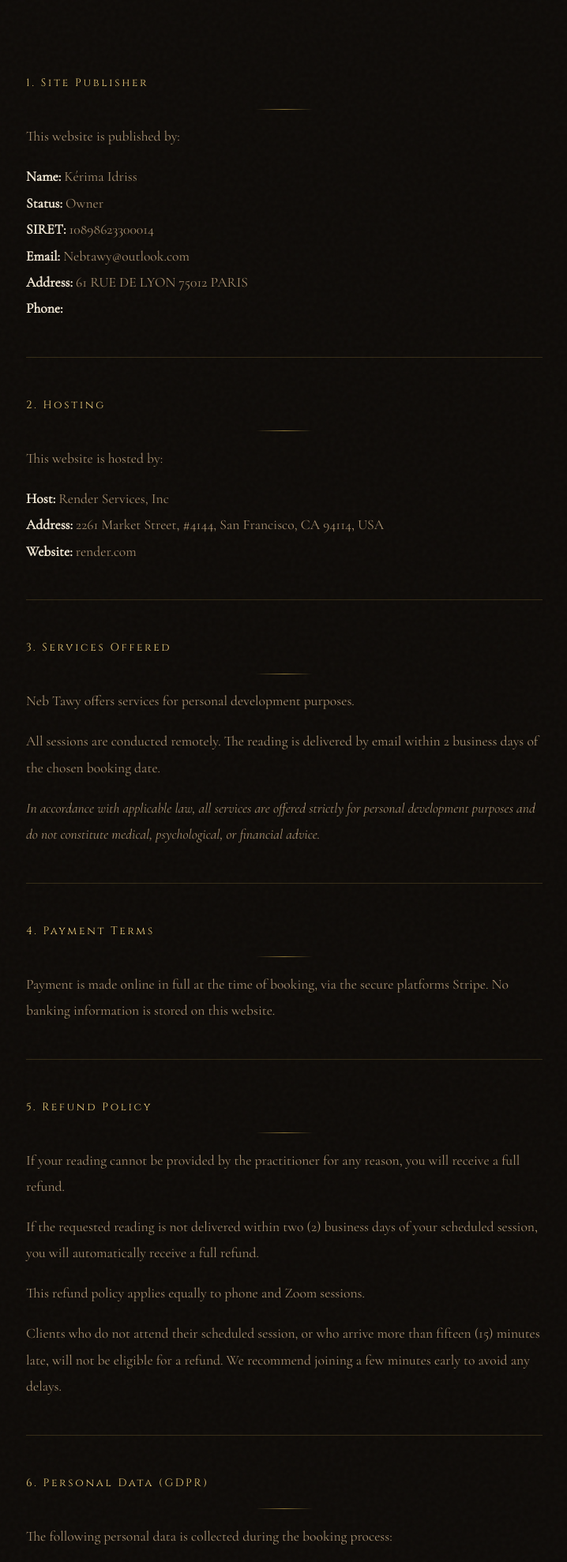
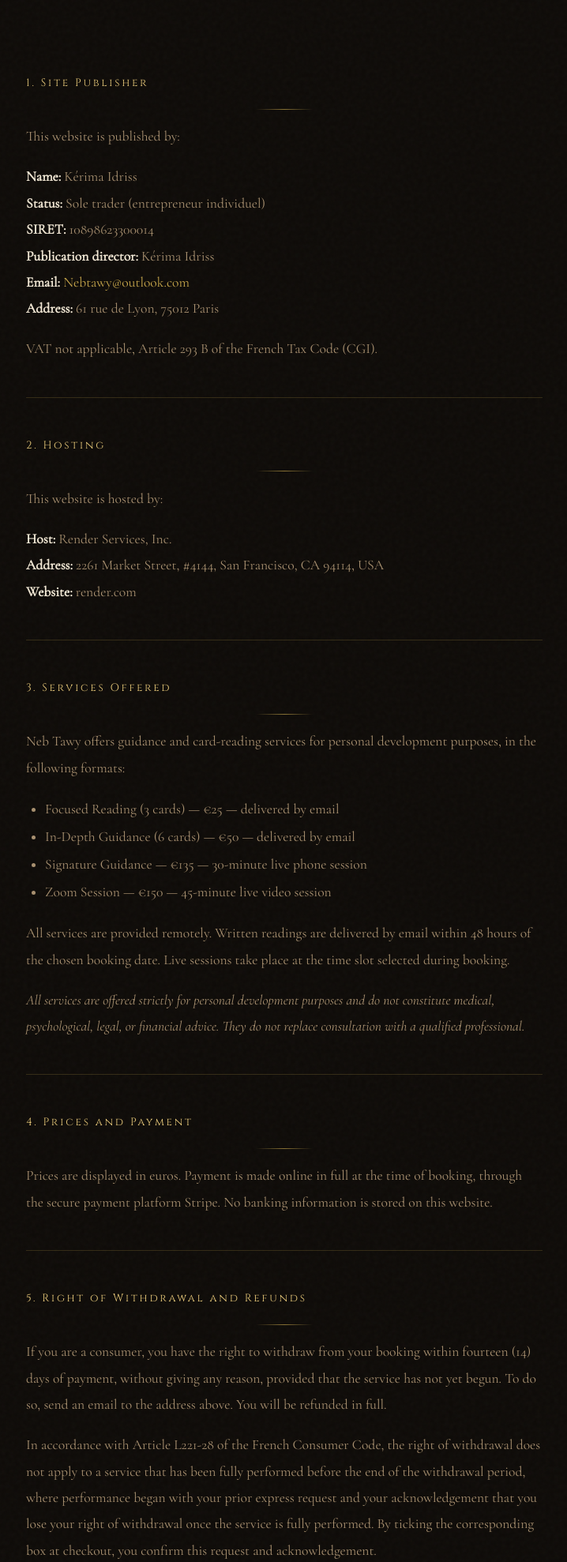
Before and after one commit to 5w1555/neb-tawy-website, a Django app: page /fr/mentions-legales/ in a window 1280 px wide. Shown: the part 806-2784 px from the top of the page at 79% size, without its empty margins (280-998 px from the left). Run offline with Django 5.2, Linux system fonts and the light colour scheme.

Commit message:
Update legal notice with revised information

```diff
--- a/core/templates/mentions-legales.html
+++ b/core/templates/mentions-legales.html
@@ -17,11 +17,14 @@
         <p>{% trans "This website is published by:" %}</p>
         <p>
             <strong>{% trans "Name:" %}</strong> Kérima Idriss<br>
-            <strong>{% trans "Status:" %}</strong> {% trans "Owner" %}<br>
+            <strong>{% trans "Status:" %}</strong> {% trans "Sole trader (entrepreneur individuel)" %}<br>
             <strong>{% trans "SIRET:" %}</strong> 10898623300014<br>
-            <strong>{% trans "Email:" %}</strong> Nebtawy@outlook.com<br>
-            <strong>{% trans "Address:" %}</strong> 61 RUE DE LYON 75012 PARIS<br>
-            <strong>{% trans "Phone:" %}</strong>
+            <strong>{% trans "Publication director:" %}</strong> Kérima Idriss<br>
+            <strong>{% trans "Email:" %}</strong> <a href="mailto:Nebtawy@outlook.com">Nebtawy@outlook.com</a><br>
+            <strong>{% trans "Address:" %}</strong> 61 rue de Lyon, 75012 Paris
+        </p>
+        <p>
+            {% blocktrans %}VAT not applicable, Article 293 B of the French Tax Code (CGI).{% endblocktrans %}
         </p>
     </div>
 
@@ -29,7 +32,7 @@
         <h2>{% trans "2. Hosting" %}</h2>
         <p>{% trans "This website is hosted by:" %}</p>
         <p>
-            <strong>{% trans "Host:" %}</strong> Render Services, Inc<br>
+            <strong>{% trans "Host:" %}</strong> Render Services, Inc.<br>
             <strong>{% trans "Address:" %}</strong> 2261 Market Street, #4144, San Francisco, CA 94114, USA<br>
             <strong>{% trans "Website:" %}</strong> render.com
         </p>
@@ -38,41 +41,69 @@
     <div class="legal-block">
         <h2>{% trans "3. Services Offered" %}</h2>
         <p>
-            {% trans "Neb Tawy offers services for personal development purposes." %}
+            {% trans "Neb Tawy offers guidance and card-reading services for personal development purposes, in the following formats:" %}
         </p>
+        <ul class="legal-list">
+            <li>{% trans "Focused Reading (3 cards) — €25 — delivered by email" %}</li>
+            <li>{% trans "In-Depth Guidance (6 cards) — €50 — delivered by email" %}</li>
+            <li>{% trans "Signature Guidance — €135 — 30-minute live phone session" %}</li>
+            <li>{% trans "Zoom Session — €150 — 45-minute live video session" %}</li>
+        </ul>
         <p>
-            {% blocktrans %}All sessions are conducted remotely. The reading is delivered by email within 2 business days of the chosen booking date.{% endblocktrans %}
+            {% blocktrans %}All services are provided remotely. Written readings are delivered by email within 48 hours of the chosen booking date. Live sessions take place at the time slot selected during booking.{% endblocktrans %}
         </p>
         <p style="font-style: italic; color: var(--text-muted);">
-            {% blocktrans %}In accordance with applicable law, all services are offered strictly for personal development purposes and do not constitute medical, psychological, or financial advice.{% endblocktrans %}
+            {% blocktrans %}All services are offered strictly for personal development purposes and do not constitute medical, psychological, legal, or financial advice. They do not replace consultation with a qualified professional.{% endblocktrans %}
         </p>
     </div>
 
     <div class="legal-block">
-        <h2>{% trans "4. Payment Terms" %}</h2>
+        <h2>{% trans "4. Prices and Payment" %}</h2>
         <p>
-            {% blocktrans %}Payment is made online in full at the time of booking, via the secure platforms Stripe. No banking information is stored on this website.{% endblocktrans %}
+            {% blocktrans %}Prices are displayed in euros. Payment is made online in full at the time of booking, through the secure payment platform Stripe. No banking information is stored on this website.{% endblocktrans %}
         </p>
     </div>
 
     <div class="legal-block">
-        <h2>{% trans "5. Refund Policy" %}</h2>
+        <h2>{% trans "5. Right of Withdrawal and Refunds" %}</h2>
         <p>
-            {% trans "If your reading cannot be provided by the practitioner for any reason, you will receive a full refund." %}
+            {% blocktrans %}If you are a consumer, you have the right to withdraw from your booking within fourteen (14) days of payment, without giving any reason, provided that the service has not yet begun. To do so, send an email to the address above. You will be refunded in full.{% endblocktrans %}
         </p>
         <p>
-            {% trans "If the requested reading is not delivered within two (2) business days of your scheduled session, you will automatically receive a full refund." %}
+            {% blocktrans %}In accordance with Article L221-28 of the French Consumer Code, the right of withdrawal does not apply to a service that has been fully performed before the end of the withdrawal period, where performance began with your prior express request and your acknowledgement that you lose your right of withdrawal once the service is fully performed. By ticking the corresponding box at checkout, you confirm this request and acknowledgement.{% endblocktrans %}
         </p>
         <p>
-            {% trans "This refund policy applies equally to phone and Zoom sessions." %}
+            {% trans "If your reading or session cannot be provided by the practitioner for any reason, you will receive a full refund." %}
         </p>
         <p>
-            {% blocktrans %}Clients who do not attend their scheduled session, or who arrive more than fifteen (15) minutes late, will not be eligible for a refund. We recommend joining a few minutes early to avoid any delays.{% endblocktrans %}
+            {% trans "If a written reading is not delivered within two (2) business days of your scheduled date, you will automatically receive a full refund." %}
+        </p>
+        <p>
+            {% blocktrans %}For live sessions (phone or Zoom), clients who do not attend their scheduled session, or who arrive more than fifteen (15) minutes late, are not eligible for a refund, since the time slot was reserved for them. We recommend joining a few minutes early.{% endblocktrans %}
         </p>
     </div>
 
     <div class="legal-block">
-        <h2>{% trans "6. Personal Data (GDPR)" %}</h2>
+        <h2>{% trans "6. Limitation of Liability" %}</h2>
+        <p>
+            {% blocktrans %}Readings and guidance are interpretive and subjective. No result, outcome, or prediction is guaranteed, and you remain solely responsible for the decisions you make in your life.{% endblocktrans %}
+        </p>
+        <p>
+            {% blocktrans %}The website is made available as is. Access may be interrupted for technical maintenance or for reasons beyond our control (network failure, hosting or payment provider outage). We cannot be held liable for such interruptions, nor for damage to your equipment resulting from the use of the website.{% endblocktrans %}
+        </p>
+        <p>
+            {% blocktrans %}The website may contain links to third-party sites, whose content we do not control and for which we accept no responsibility.{% endblocktrans %}
+        </p>
+        <p>
+            {% blocktrans %}Nothing in this section excludes or limits liability where the law does not allow it, in particular towards consumers.{% endblocktrans %}
+        </p>
+    </div>
+
+    <div class="legal-block">
+        <h2>{% trans "7. Personal Data (GDPR)" %}</h2>
+        <p>
+            {% blocktrans %}The data controller is Kérima Idriss (see contact details above).{% endblocktrans %}
+        </p>
         <p>
             {% trans "The following personal data is collected during the booking process:" %}
         </p>
@@ -82,27 +113,40 @@
             <li>{% trans "Optional message" %}</li>
         </ul>
         <p>
-            {% blocktrans %}This data is used solely for processing the booking and delivering the service. It is never sold or shared with third parties.{% endblocktrans %}
+            {% blocktrans %}This data is used solely to process your booking and deliver the service you ordered (performance of a contract). It is never sold or used for advertising.{% endblocktrans %}
         </p>
         <p>
-            {% blocktrans %}Data is retained for 1 year / 3 years from the date of booking, after which it is permanently deleted.{% endblocktrans %}
+            {% blocktrans %}To provide the service, your data is processed by the following technical providers: Stripe (payment), Brevo (transactional emails), Render and Neon (hosting and database), and Zoom (video sessions). Some of these providers are located outside the European Union and operate under appropriate safeguards.{% endblocktrans %}
         </p>
         <p>
-            {% blocktrans %}In accordance with the General Data Protection Regulation (GDPR), you have the right to access, correct, or delete your personal data.{% endblocktrans %}
+            {% blocktrans %}Data is retained for [1 / 3] year(s) from the date of booking, after which it is permanently deleted, except for accounting records that must be kept for longer under French law.{% endblocktrans %}
+        </p>
+        <p>
+            {% blocktrans %}In accordance with the General Data Protection Regulation (GDPR), you have the right to access, correct, delete, restrict the processing of, and port your personal data, and to object to its processing. You may also give instructions on what happens to your data after your death. To exercise these rights, contact us at the email address above; we may ask for proof of identity. You also have the right to lodge a complaint with the CNIL (cnil.fr).{% endblocktrans %}
+        </p>
+        <p>
+            {% blocktrans %}We take reasonable technical measures to protect your data. If a security breach affecting your data occurs, we will inform you and the competent authority as required by law.{% endblocktrans %}
         </p>
     </div>
 
     <div class="legal-block">
-        <h2>{% trans "7. Intellectual Property" %}</h2>
+        <h2>{% trans "8. Cookies" %}</h2>
+        <p>
+            {% blocktrans %}This website only uses cookies that are strictly necessary for its operation (language selection, security, and secure payment). No analytics or advertising cookies are used. Stripe may set cookies for fraud prevention during payment.{% endblocktrans %}
+        </p>
+    </div>
+
+    <div class="legal-block">
+        <h2>{% trans "9. Intellectual Property" %}</h2>
         <p>
             {% blocktrans %}All content on this website (text, visuals, design) is the exclusive property of Neb Tawy. Any reproduction without prior written permission is strictly prohibited.{% endblocktrans %}
         </p>
     </div>
 
     <div class="legal-block">
-        <h2>{% trans "8. Applicable Law" %}</h2>
+        <h2>{% trans "10. Applicable Law" %}</h2>
         <p>
-            {% blocktrans %}This legal notice is governed by French law. In the event of a dispute, French courts shall have sole jurisdiction.{% endblocktrans %}
+            {% blocktrans %}This legal notice is governed by French law. In the event of a dispute, French courts shall have jurisdiction, without prejudice to the mandatory rights of consumers.{% endblocktrans %}
         </p>
     </div>
 
```
